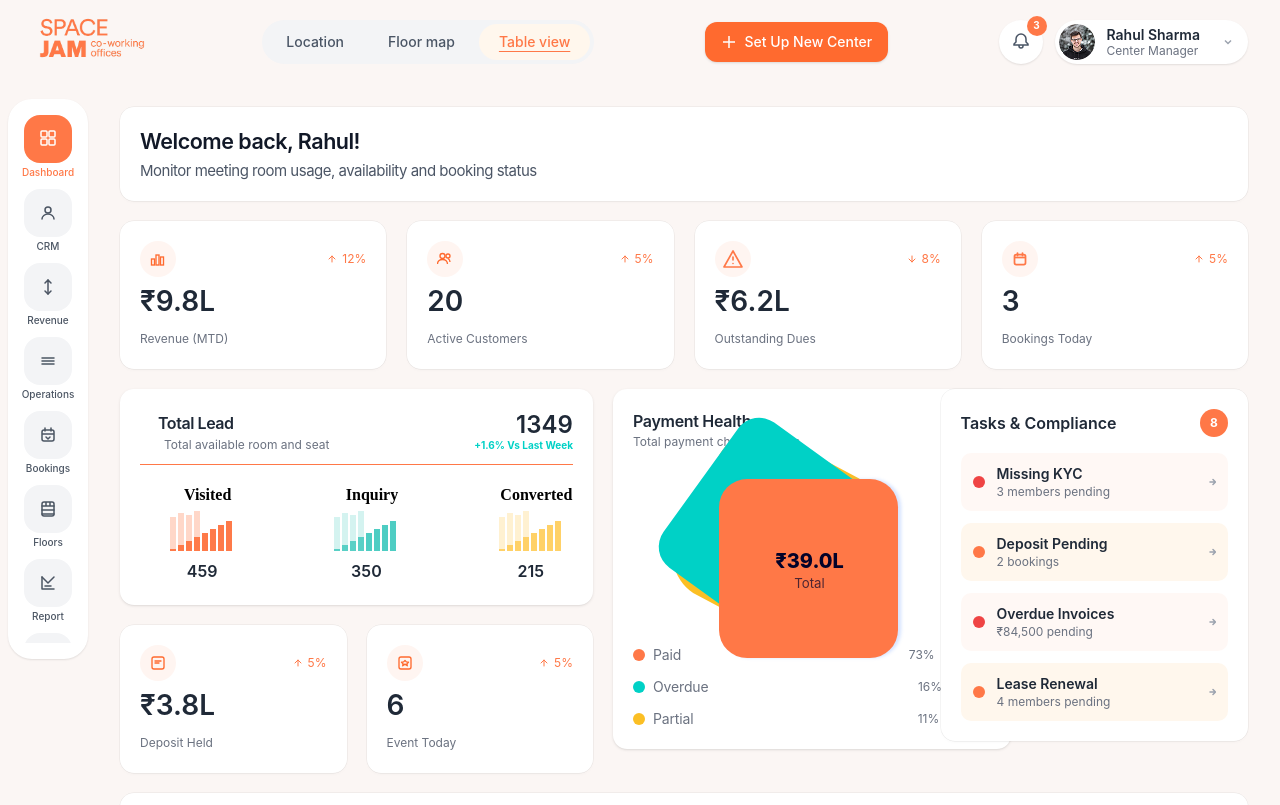
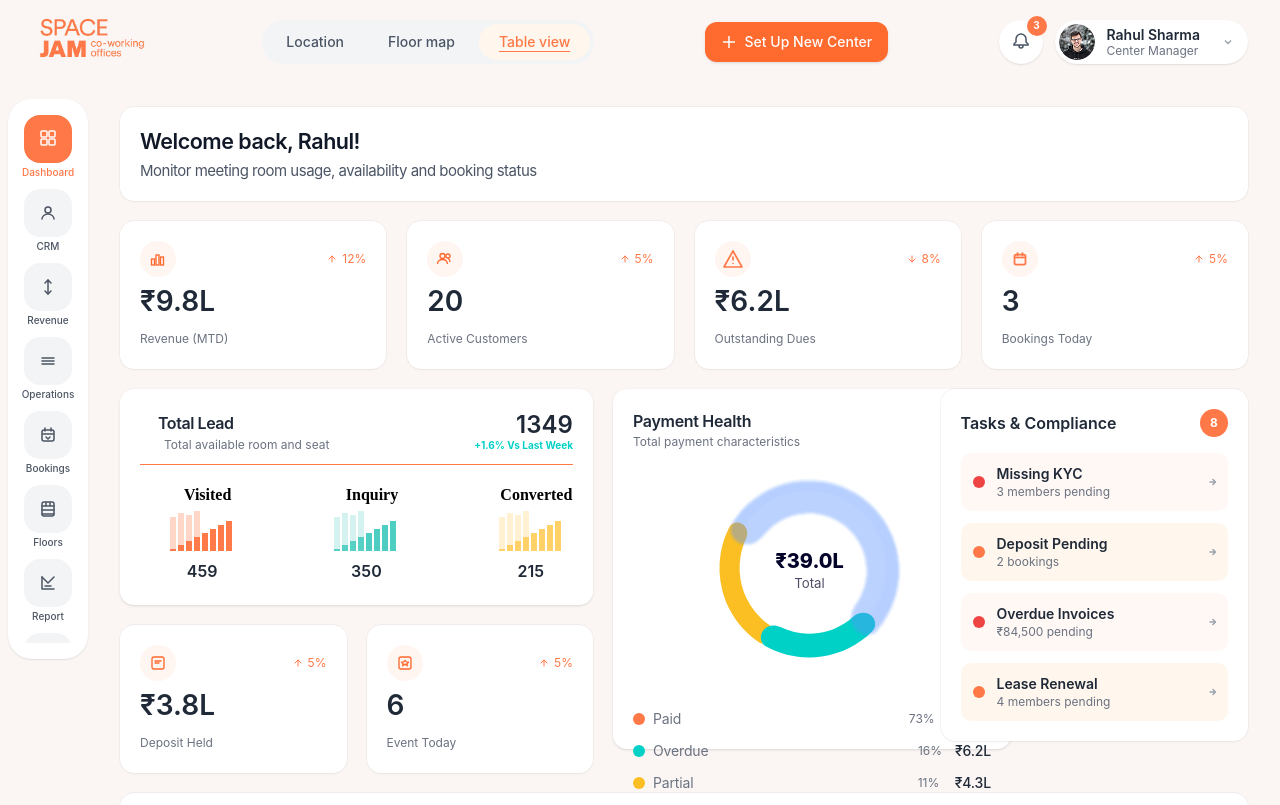
Before and after one commit to AmanVatsSharma/spacejam, a Next.js app in the folder apps/web/: page /dashboard in a window 1280 px wide. Shown: the top 805 px of the page. Built offline with nearby package versions, Linux system fonts and the light colour scheme.

Commit message:
fix: use exact Figma SVG donut paths for Payment Health card

```diff
--- a/apps/web/src/components/ui/dashboard/payment-health-card.tsx
+++ b/apps/web/src/components/ui/dashboard/payment-health-card.tsx
@@ -3,9 +3,10 @@
  * Module:      Web · UI · Dashboard · Payment Health Card
  * Purpose:     Card showing payment metrics with donut chart
  *
- * Design Reference: Figma CSS export - exact pixel match
+ * Design Reference: Exact Figma SVG export
  * - Card: 398x360px, 14px radius, soft shadow
- * - Donut: 250x250px container with 4 ellipses creating arc effect
+ * - Donut: 250x250px SVG with Yellow, Teal, Orange segments
+ * - Orange segment has blue drop shadow filter
  * - Legend: 3 rows with dot + label + percentage + amount
  *
  * Author:      AmanVatsSharma
@@ -25,7 +26,7 @@ interface PaymentHealthCardProps {
   className?: string;
 }
 
-// Exact Figma donut chart using ellipses
+// Exact Figma SVG donut chart
 const DonutChart = ({ total }: { total: string }) => {
   return (
     <div
@@ -37,73 +38,42 @@ const DonutChart = ({ total }: { total: string }) => {
         marginTop: '-19px',
       }}
     >
-      {/* Main donut container */}
-      <div
-        className="absolute"
-        style={{
-          width: '250px',
-          height: '250px',
-          left: '0px',
-          top: '0px',
-        }}
-      >
-        {/* Ellipse 28 - Background track */}
-        <div
-          style={{
-            position: 'absolute',
-            width: '179.06px',
-            height: '179.06px',
-            left: '35.47px',
-            top: '35.47px',
-            border: '12.4348px solid rgba(91, 147, 255, 0.05)',
-            borderRadius: '50%',
-            boxSizing: 'border-box',
-          }}
+      <svg width="250" height="250" viewBox="0 0 250 250" fill="none" xmlns="http://www.w3.org/2000/svg">
+        {/* Background track */}
+        <circle cx="125" cy="124.999" r="83.3132" stroke="#5B93FF" strokeOpacity="0.05" strokeWidth="12.4348"/>
+
+        {/* Yellow segment - Partial (11%) */}
+        <path
+          d="M87.8572 195.259C85.2613 200.17 79.1364 202.091 74.5478 198.961C67.0428 193.842 60.3443 187.598 54.6952 180.434C46.9653 170.63 41.3712 159.319 38.2721 147.225C35.1729 135.131 34.6373 122.523 36.6996 110.21C38.2067 101.212 41.077 92.5166 45.1948 84.4186C47.7125 79.4675 54.0066 78.2063 58.6443 81.2632C63.282 84.32 64.4885 90.5359 62.1333 95.5664C59.4679 101.26 57.5815 107.303 56.5379 113.533C54.939 123.08 55.3543 132.855 57.7571 142.232C60.16 151.608 64.4973 160.379 70.4905 167.98C74.4019 172.94 78.9623 177.331 84.0373 181.041C88.5216 184.319 90.4532 190.349 87.8572 195.259Z"
+          fill="#FBBF24"
         />
 
-        {/* Ellipse 31 - Yellow (Partial 11%) */}
-<div
-          style={{
-            position: 'absolute',
-            width: '179.06px',
-            height: '179.06px',
-            left: '4.01px',
-            top: '4.01px',
-            background: '#FBBF24',
-            borderRadius: '45.5943px',
-            transform: 'rotate(117.86deg)',
- }}
+        {/* Teal segment - Overdue (16%) */}
+        <path
+          d="M186.669 172.104C191.905 176.104 192.958 183.659 188.298 188.318C174.703 201.909 157.004 210.844 137.767 213.616C118.53 216.387 99.0287 212.812 82.1494 203.611C76.3644 200.457 75.2419 192.912 79.136 187.597C83.0301 182.282 90.4655 181.245 96.3964 184.114C108.102 189.778 121.317 191.879 134.365 190C147.413 188.12 159.497 182.374 169.127 173.636C174.007 169.209 181.433 168.105 186.669 172.104Z"
+          fill="#00D1C6"
         />
 
-        {/* Ellipse 30 - Teal (Overdue 16%) */}
-        <div
-          style={{
-            position: 'absolute',
-            width: '179.06px',
-            height: '179.06px',
-            left: '0px',
-            top: '0px',
-            background: '#00D1C6',
-            borderRadius: '25.6986px',
-            transform: 'rotate(35.84deg)',
-          }}
-        />
+        {/* Orange segment - Paid (73%) with shadow filter */}
+        <g filter="url(#filter0_d_0_32323)">
+          <path
+            d="M56.6356 96.884C48.6619 93.6048 44.7484 84.3819 49.3612 77.098C53.8468 70.0152 59.3188 63.5755 65.633 57.9823C75.8568 48.9256 88.0171 42.3282 101.183 38.6949C114.349 35.0616 128.172 34.4888 141.594 37.0204C155.016 39.5519 167.68 45.1207 178.618 53.3005C189.556 61.4802 198.478 72.0541 204.7 84.2127C210.922 96.3714 214.28 109.792 214.517 123.449C214.753 137.105 211.862 150.634 206.065 163.001C202.485 170.639 197.854 177.708 192.328 184.013C186.646 190.497 176.693 189.35 171.293 182.628C165.894 175.907 167.188 166.163 172.241 159.178C174.377 156.225 176.239 153.07 177.795 149.749C181.571 141.695 183.454 132.884 183.3 123.99C183.146 115.096 180.959 106.355 176.906 98.4363C172.854 90.5177 167.044 83.6312 159.92 78.3039C152.796 72.9767 144.548 69.3499 135.807 67.7012C127.066 66.0525 118.063 66.4255 109.489 68.7917C100.914 71.158 92.9942 75.4547 86.3358 81.3531C83.5906 83.7848 81.0898 86.4623 78.8614 89.346C73.5896 96.1681 64.6093 100.163 56.6356 96.884Z"
+            fill="#FF7847"
+          />
+        </g>
 
-        {/* Ellipse 29 - Orange (Paid 73%) with shadow */}
-        <div
-          style={{
-            position: 'absolute',
-            width: '179.06px',
-            height: '179.06px',
-            left: '35.47px',
-            top: '35.47px',
-            background: '#FF7847',
-            borderRadius: '28.1856px',
-            transform: 'rotate(-90deg)',
-            boxShadow: '0px 3.31595px 3.31595px rgba(91, 147, 255, 0.24)',
-          }}
-        />
-      </div>
+        <defs>
+          <filter id="filter0_d_0_32323" x="44.0742" y="35.4692" width="173.772" height="159.481" filterUnits="userSpaceOnUse" colorInterpolationFilters="sRGB">
+            <feFlood floodOpacity="0" result="BackgroundImageFix"/>
+            <feColorMatrix in="SourceAlpha" type="matrix" values="0 0 0 0 0 0 0 0 0 0 0 0 0 0 0 0 0 0 127 0" result="hardAlpha"/>
+            <feOffset dy="3.31595"/>
+            <feGaussianBlur stdDeviation="1.65797"/>
+            <feColorMatrix type="matrix" values="0 0 0 0 0.356863 0 0 0 0 0.576471 0 0 0 0 1 0 0 0 0.24 0"/>
+            <feBlend mode="normal" in2="BackgroundImageFix" result="effect1_dropShadow_0_32323"/>
+            <feBlend mode="normal" in2="effect1_dropShadow_0_32323" result="shape"/>
+          </filter>
+        </defs>
+      </svg>
 
       {/* Center text overlay */}
       <div
@@ -192,7 +162,7 @@ export function PaymentHealthCard({
       </div>
 
       {/* Donut Chart */}
-<DonutChart total={total} />
+      <DonutChart total={total} />
 
       {/* Legend - 3 rows */}
       <div className="flex flex-col gap-3 mt-4">
```
